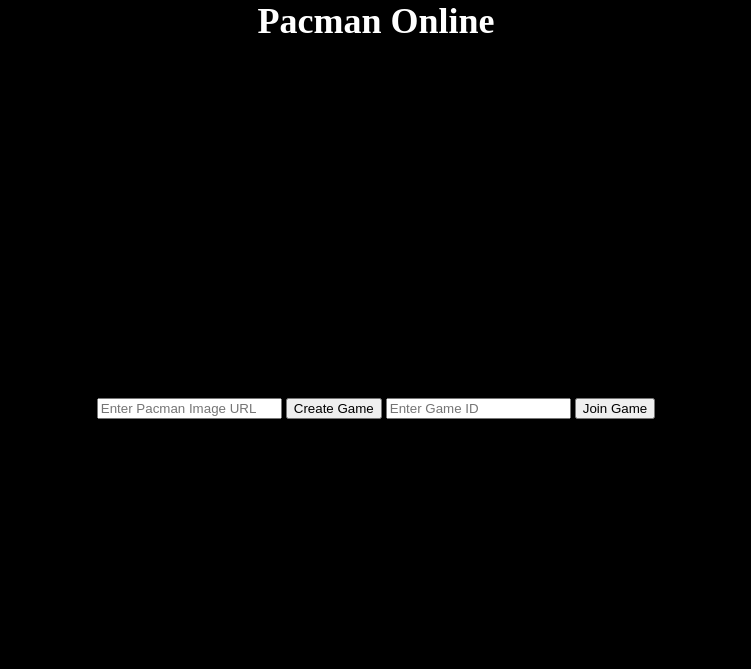
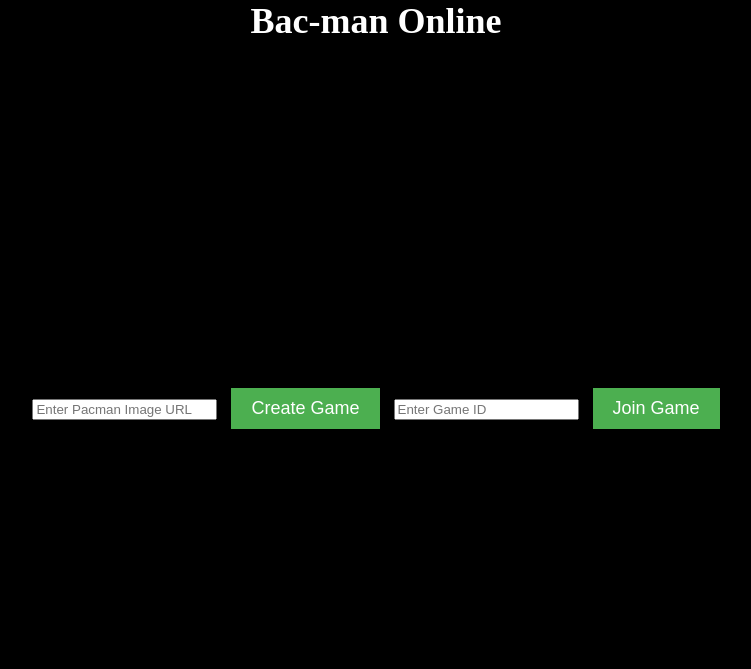
Before and after one commit to ChairawichZ6/Pacman_Online, a Flask app: page / in a window 1280 px wide. Shown: the top 669 px of the page, without its empty margins (264-1015 px from the left). Run offline with Flask 3, Linux system fonts and the light colour scheme; some libraries are stand-ins or nearby versions.

Commit message:
Button decorate

```diff
--- a/templates/index.html
+++ b/templates/index.html
@@ -1,47 +1,42 @@
 <!DOCTYPE html>
 <html lang="en">
 <head>
-    <meta charset="UTF-8" />
-    <meta name="viewport" content="width=device-width, initial-scale=1.0" />
+    <meta charset="UTF-8">
+    <meta name="viewport" content="width=device-width, initial-scale=1.0">
     <title>Pacman Online</title>
-    <link
-      rel="stylesheet"
-      href="{{ url_for('static', filename='css/style.css') }}"
-    />
+    <link rel="stylesheet" href="{{ url_for('static', filename='css/style.css') }}">
     <script src="https://cdnjs.cloudflare.com/ajax/libs/socket.io/4.0.1/socket.io.js"></script>
+    <style>
+        /* Add CSS styles for buttons */
+        button {
+            padding: 10px 20px;
+            font-size: 18px;
+            background-color: #4CAF50;
+            color: white;
+            border: none;
+            cursor: pointer;
+        }
+
+        button:hover {
+            background-color: #45a049;
+        }
+
+        /* Add some spacing between the input fields and buttons */
+        #lobby input, button {
+            margin: 5px;
+        }
+    </style>
 </head>
 <body>
     <div id="lobby">
-      <input
-        type="text"
-        id="pacmanImageUrl"
-        placeholder="Enter Pacman Image URL"
-      />
+        <input type="text" id="pacmanImageUrl" placeholder="Enter Pacman Image URL">
         <button onclick="createGame()">Create Game</button>
-      <input id="gameIdInput" placeholder="Enter Game ID" />
+        <input id="gameIdInput" placeholder="Enter Game ID">
         <button onclick="joinGame()">Join Game</button>
     </div>
-    <canvas
-      id="gameCanvas"
-      width="900"
-      height="900"
-      style="display: none"
-    ></canvas>
-    <div
-      id="title"
-      style="
-        position: absolute;
-        top: 0;
-        left: 50%;
-        transform: translateX(-50%);
-        font-size: 36px;
-        font-weight: bold;
-        color: white;
-        width: 100%;
-        text-align: center;
-      "
-    >
-      Pacman Online
+    <canvas id="gameCanvas" width="900" height="900" style="display: none;"></canvas>
+    <div id="title" style="position: absolute; top: 0; left: 50%; transform: translateX(-50%); font-size: 36px; font-weight: bold; color: white; width: 100%; text-align: center;">
+        Bac-man Online
     </div>
 
     <script src="{{ url_for('static', filename='js/game.js') }}"></script>
```
Lines whose indentation alone changed are shown as unchanged.
